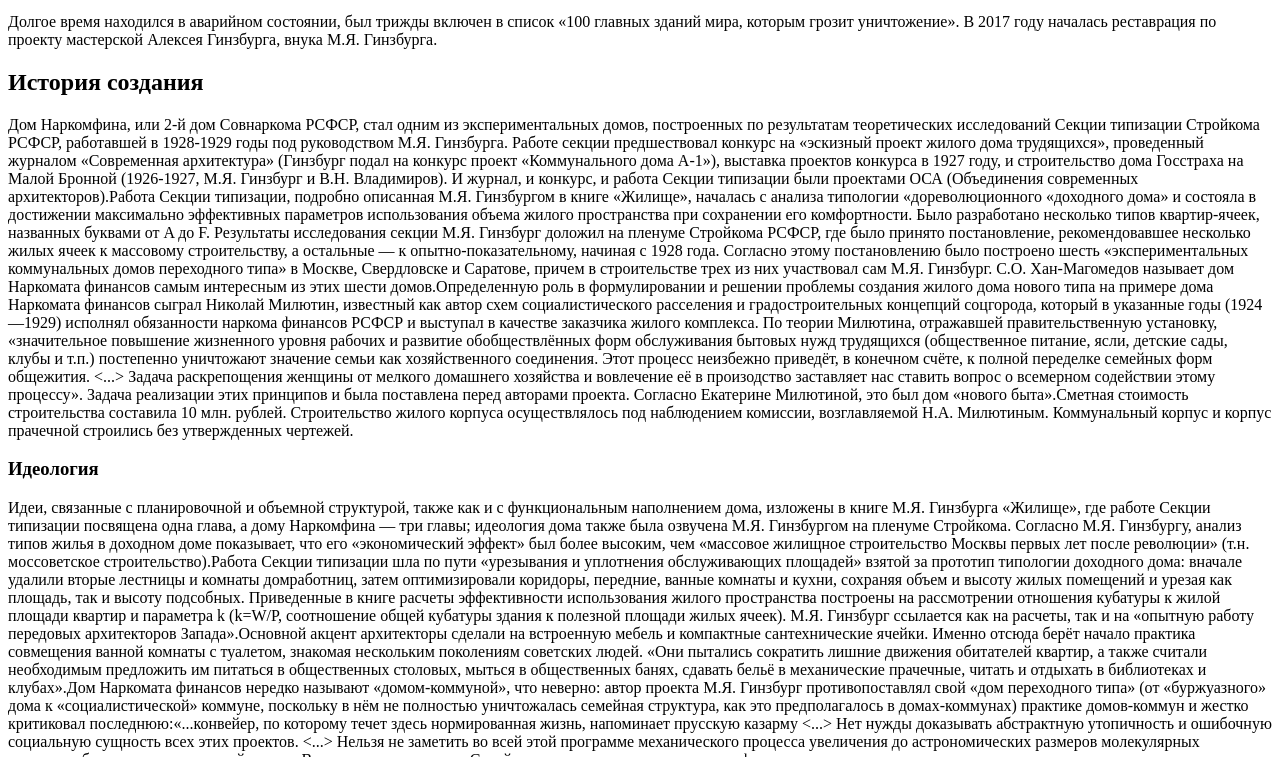
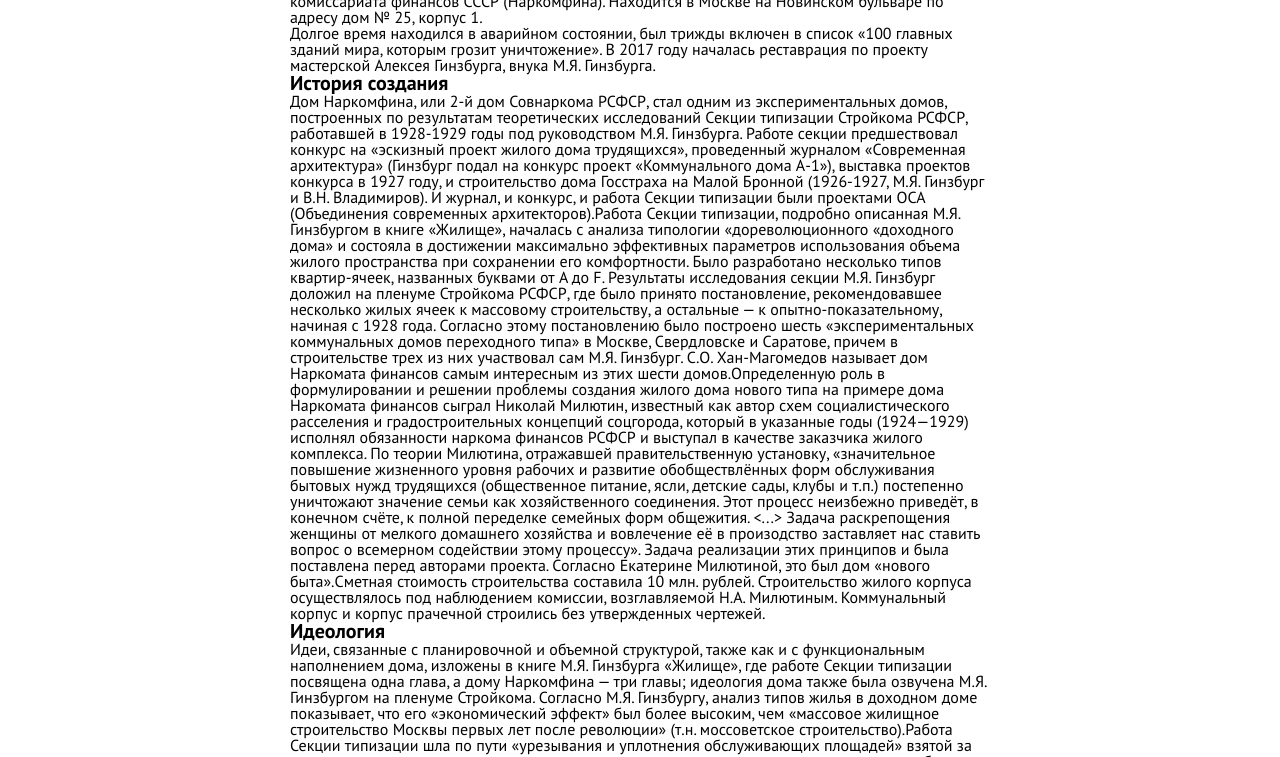
Before and after one commit to segoyhoory/HSE, a plain HTML site: page index.html in a window 1280 px wide. Shown: the part 137-894 px from the top of the page. Drawn offline with Linux system fonts and the light colour scheme; the site is published under a folder, as on GitHub Pages, so addresses that start at the root find nothing.

Commit message:
Дом Наркомфина

```diff
--- a/css/styles.css
+++ b/css/styles.css
@@ -14,7 +14,7 @@ h1 {
     font-size: 20px;
   }
   body {
-    font-family: 'PT Sans', sans-serif;
+    font-family: PT Sans, sans-serif;
     width: 700px;
     margin: 0 auto;
   }
--- a/index.html
+++ b/index.html
@@ -2,7 +2,7 @@
 <html lang="en" dir="ltr">
   <head>
     <meta charset="utf-8">
-    <link rel="stylesheet" href="/css/styles.css">
+    <link rel="stylesheet" href="css/styles.css">
     <title>Дом Наркомфина</title>
   </head>
   <body>
```
